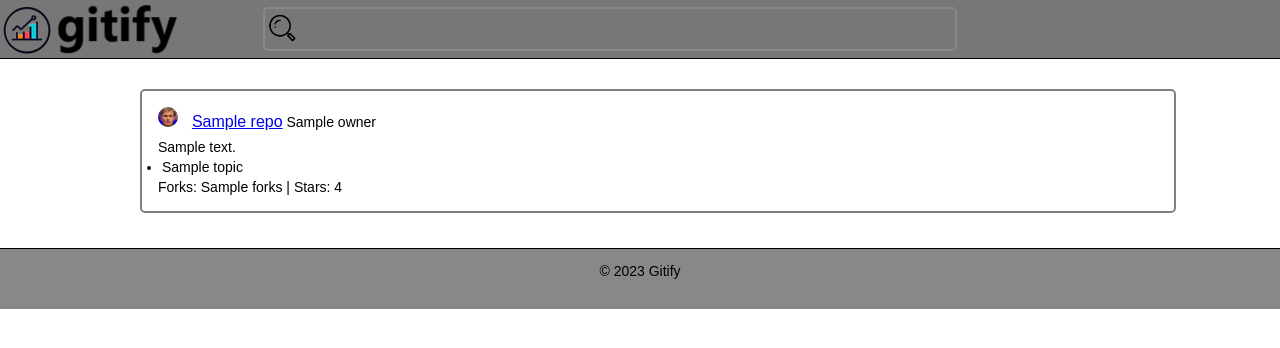
After one commit to TebogoLegoabe/Gitify, a Flask app: template templates/repo_results.html in a window 1280 px wide. The commit adds this page. Shown: the top 348 px of the page. Run offline with Flask 3, Linux system fonts and the light colour scheme; the template is opened without the code that fills it: most values are stand-ins (such as "Sample title", 1, 10 or a date in 2020).

Commit message:
adding trending and search by repo

```diff
--- /dev/null
+++ b/static/styles/repo.css
@@ -0,0 +1,63 @@
+h1, label, body, div {
+    font-family: Arial, Helvetica, sans-serif;
+}
+.container {
+    display: flex;
+    flex-direction: column;
+    padding-left: 100px;
+    padding-right: 100px;
+
+}
+.container .repo{
+    padding : 16px;
+    flex-direction: column;
+    border: 2px gray solid;
+    border-radius: 5px;
+    width: 100%;
+    margin-bottom: 5px;
+}
+.container .repo img{
+    height: 20px;
+    width: 20px;
+    background-size: 20px;
+    border-radius: 10px;
+}
+.container .repo-name {
+    padding-left: 10px;
+    /* color: #FFFFFF; */
+    font-size: 16px;
+}
+.repo-description {
+    font-size: 14px;
+}
+.repo-topics ul{
+    padding-left: 0px;
+    margin: 4px;
+    display: flex;
+    flex-direction: row;
+    justify-content: left;
+
+    /* white-space: nowrap; */
+
+}
+/* .repo-topics li .pre_circle {
+    display: inline-block;
+    /* margin: 3px; */
+    margin: 0px 10px;
+    height: 10px;
+    width: 10px;
+    border-radius: 5px;
+    background-color: green;
+    font-size: 14px;
+} */
+.repo-topics ul li {
+    display: inline;
+    /* color: #FFFFFF; */
+    list-style: square;
+    box-sizing: ;
+
+}
+.repo-description {
+    margin: 8px 0px 4px 0px;
+
+}
--- a/templates/base.html
+++ b/templates/base.html
@@ -7,6 +7,7 @@
     <link rel="stylesheet" type="text/css" href="../static/styles/footer.css">
     <link rel="stylesheet" type="text/css" href="../static/styles/filters.css">
     <link rel="stylesheet" type="text/css" href="../static/styles/user.css">
+    <link rel="stylesheet" type="text/css" href="../static/styles/repo.css">
     <link rel="icon" href="../static/images/icon.png" />
     <title>User results</title>
   </head>
--- /dev/null
+++ b/templates/repo_results.html
@@ -0,0 +1,26 @@
+{% extends "base.html" %}
+{% block content %}
+<div class="container">
+  {% for repo in repos %}
+  <div class="repo">
+    <div class="repo-info">
+      <img src="../static/images/avatar.jpg" alt="repos picture?">
+      <a href="{{ repo.html_url }}" class="repo-name">{{ repo.name }}</a>
+      <span>{{ repo.owner}}</span>
+    </div>
+    <p class="repo-description">{{repo.description}}</p>
+    <div class="repo-topics">
+      <ul>
+        {% for topic in repo.topics %}
+        <li>{{ topic }}</li>
+        {% endfor %}
+      </ul>
+    </div>
+    <div class="repo-others">Forks: {{ repo.forks }} | Stars: {{ repo.stars }}</div>
+  </div>
+  {% endfor %}
+
+
+
+</div>
+{% endblock content %}
```
Also changed, not shown: app_shk.py (+120 -39 lines), templates/trending_repos.html (added, +26 -0 lines).
